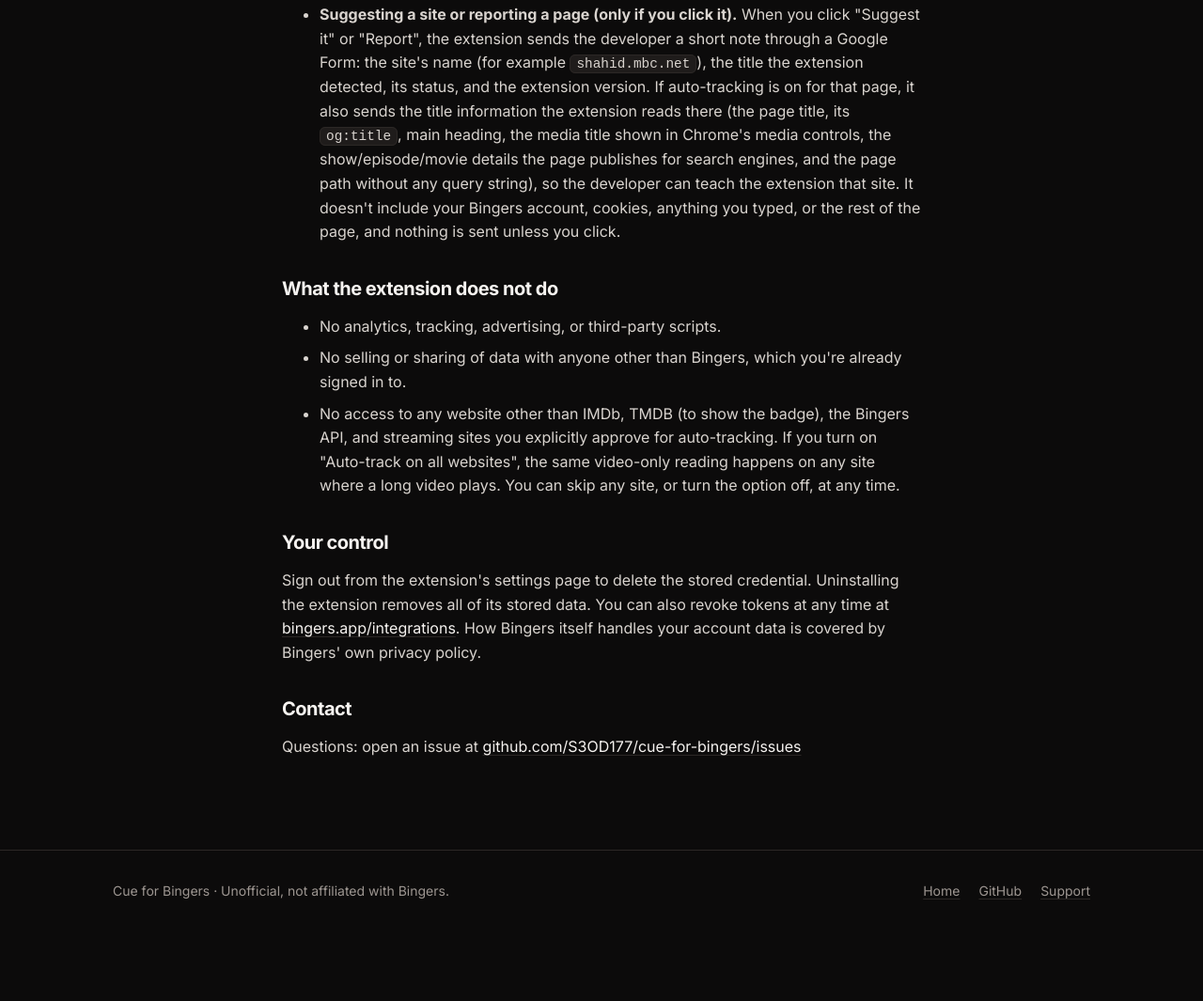
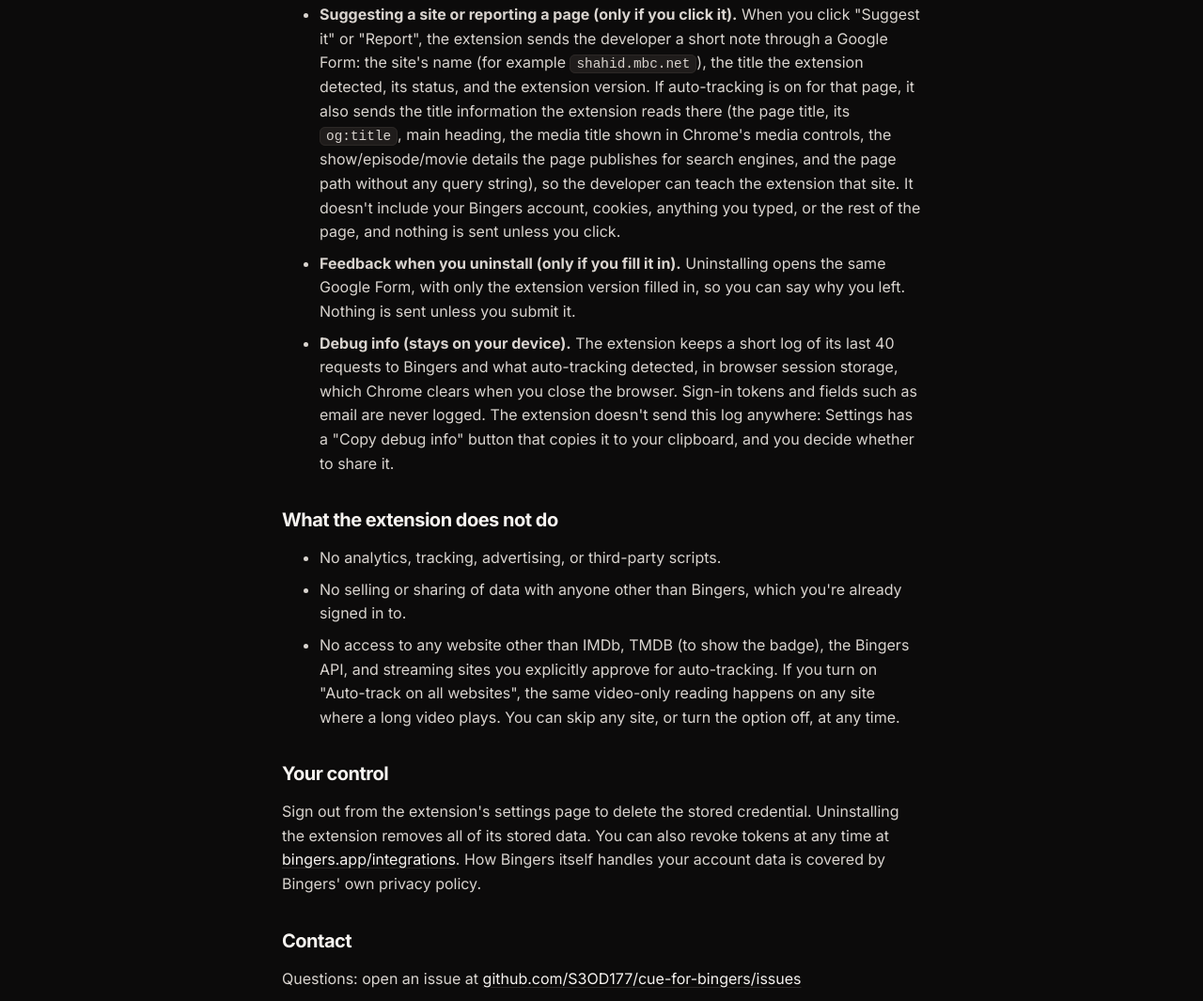
Before and after one commit to S3OD177/cue-for-bingers, a plain HTML site: page privacy.html in a window 1280 px wide. Shown: the part 1031-2096 px from the top of the page at 94% size. Before the commit the page ends 2038 px from the top, so only its background shows below. Drawn offline with Linux system fonts and the light colour scheme.

Commit message:
Phase 1 launch prep: debug info, welcome page, Arabic titles (v1.3.0)
- Debug info: lib/debuglog.js keeps the last 40 API calls and tracker
  detections in session storage (tokens, email and similar fields
  redacted). Settings › "Copy debug info" copies it with versions,
  settings and tracked sites. New debugInfo message, extension pages only.
- Welcome page (welcome/), opened on install instead of Settings: sign in,
  one-click buttons for popular sites (Chrome still asks per site), play
  something, pin tip, language picker.
- Up next, Search and the IMDb badge request titles in the UI language;
  if Bingers rejects it (400), ask again without it. Auto-tracking still
  matches without a language.
- Uninstall opens the report Google Form with the version prefilled.
- RTL: values inserted into right-to-left messages are wrapped in Unicode
  isolates, so names like "Disney+" no longer show as "+Disney".
- Shared languageSelect() in ui.js for Settings and the welcome page.
- Store listing: Arabic summary and description; English mentions Arabic.
- Privacy policy: uninstall feedback form and the local debug log.
- Tests: redaction test; preview gets welcome.html and a debugInfo stub.
- Version 1.3.0.

Co-Authored-By: Claude Opus 5.5 <noreply@anthropic.com>

```diff
--- a/privacy.html
+++ b/privacy.html
@@ -39,6 +39,8 @@
   <li>When you use the extension to search, follow, rate, or mark something watched, that request is sent to Bingers and saved to your Bingers account.</li>
   <li><strong>Auto-tracking (only on sites you turn on).</strong> While a video plays on a site you approved, the extension reads the video's progress and the title information the page publishes (page title, the media title shown in Chrome's media controls, and structured data). It sends the show or movie name to Bingers to find the title, and sends playback start, pause and finish events (title, season, episode and percent watched) so Bingers can mark it watched. It does not record the page address, your browsing on other sites, or anything you type.</li>
   <li><strong>Suggesting a site or reporting a page (only if you click it).</strong> When you click "Suggest it" or "Report", the extension sends the developer a short note through a Google Form: the site's name (for example <code>shahid.mbc.net</code>), the title the extension detected, its status, and the extension version. If auto-tracking is on for that page, it also sends the title information the extension reads there (the page title, its <code>og:title</code>, main heading, the media title shown in Chrome's media controls, the show/episode/movie details the page publishes for search engines, and the page path without any query string), so the developer can teach the extension that site. It doesn't include your Bingers account, cookies, anything you typed, or the rest of the page, and nothing is sent unless you click.</li>
+  <li><strong>Feedback when you uninstall (only if you fill it in).</strong> Uninstalling opens the same Google Form, with only the extension version filled in, so you can say why you left. Nothing is sent unless you submit it.</li>
+  <li><strong>Debug info (stays on your device).</strong> The extension keeps a short log of its last 40 requests to Bingers and what auto-tracking detected, in browser session storage, which Chrome clears when you close the browser. Sign-in tokens and fields such as email are never logged. The extension doesn't send this log anywhere: Settings has a "Copy debug info" button that copies it to your clipboard, and you decide whether to share it.</li>
 </ul>
 
 <h2>What the extension does not do</h2>
```
